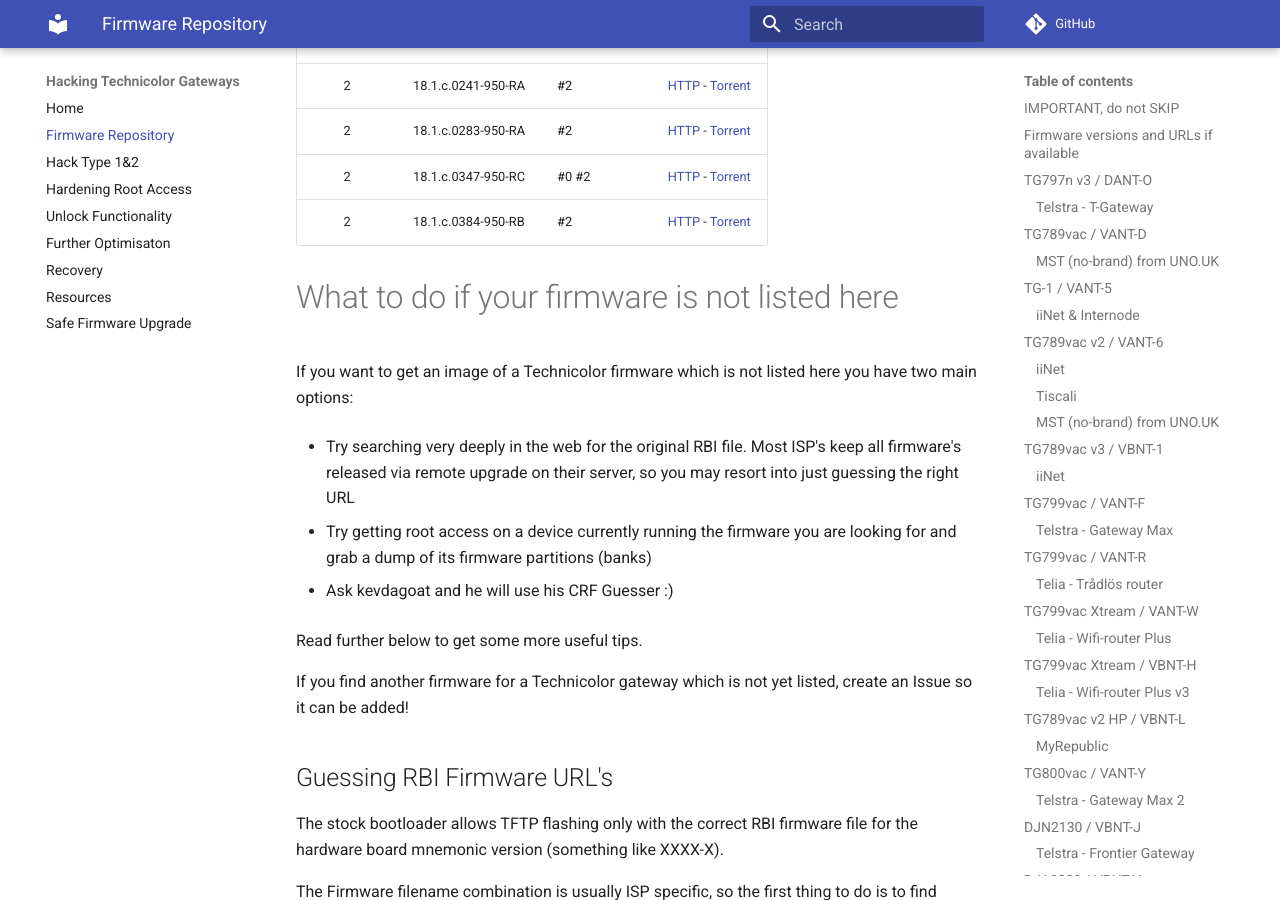
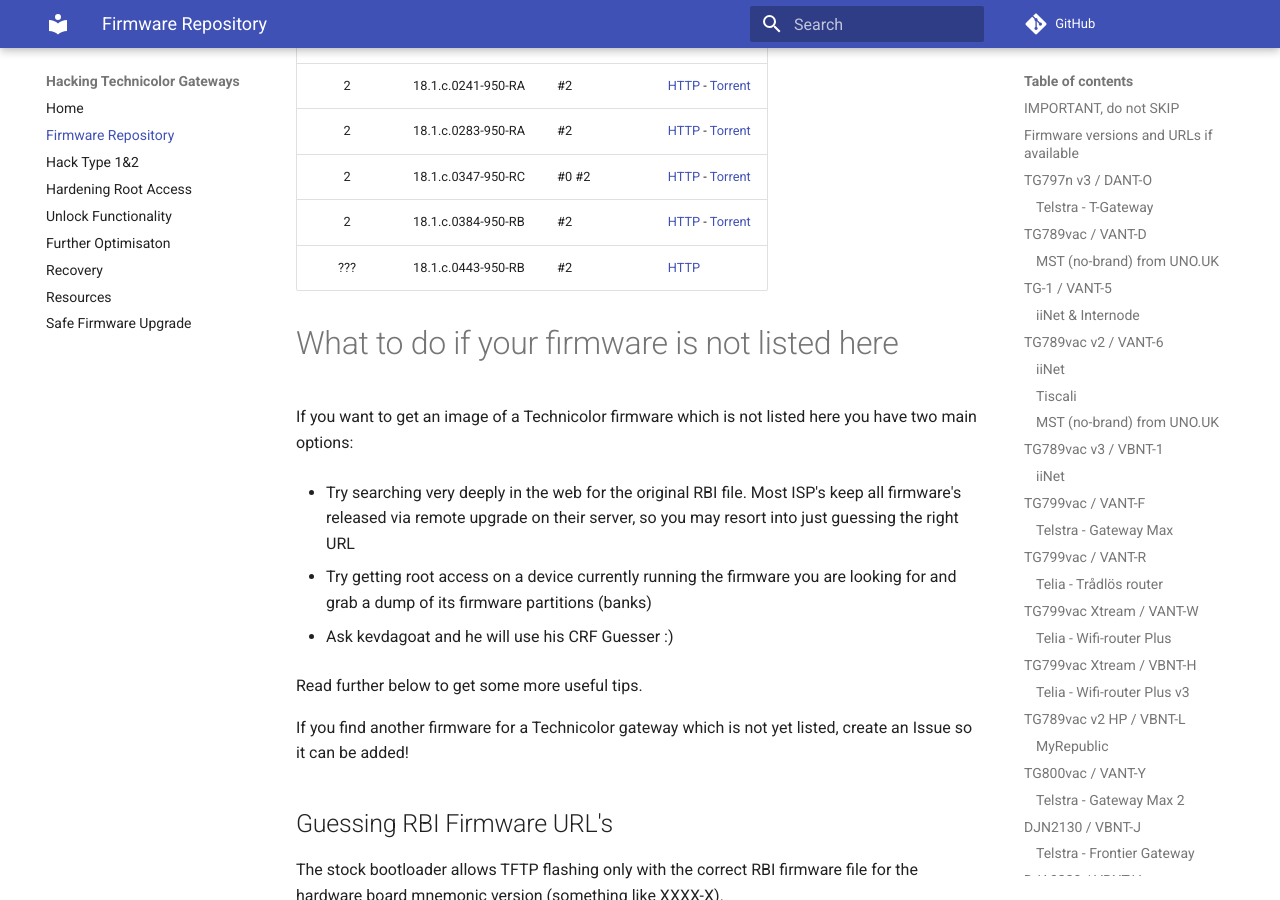
Before and after one commit to hack-technicolor/hack-technicolor, an MkDocs documentation site: the page built from docs/Firmware Repository.md, in a window 1280 px wide and 900 px high, scrolled down 7995 px. Built offline with MkDocs 1.6.1 and Material for MkDocs 9.7.7, drawn with Linux system fonts in a browser that asks for light colours; comment, search, counter and statistics services are not loaded.

Commit message:
Add new firmware

```diff
--- a/docs/Firmware Repository.md
+++ b/docs/Firmware Repository.md
@@ -209,6 +209,7 @@
 | 2      | 18.1.c.0283-950-RA | #2            | [HTTP](http://fwstore.bdms.telstra.net/Technicolor_vcnt-a_CRF916-18.1.c.0283-950-RA/vcnt-a_CRF916-18.1.c.0283-950-RA.rbi) - [Torrent](https://github.com/kevdagoat/hack-technicolor/blob/master/torrents/vcnt-a/vcnt-a_CRF916-18.1.c.0283-950-RA.rbi.torrent?raw=true) |
 | 2      | 18.1.c.0347-950-RC | #0 #2         | [HTTP](http://fwstore.bdms.telstra.net/Technicolor_vcnt-a_CRF947-18.1.c.0347-950-RC/vcnt-a_CRF947-18.1.c.0347-950-RC.rbi) - [Torrent](https://github.com/kevdagoat/hack-technicolor/blob/master/torrents/vcnt-a/vcnt-a_CRF947-18.1.c.0347-950-RC.rbi.torrent?raw=true) |
 | 2      | 18.1.c.0384-950-RB | #2            | [HTTP](http://fwstore.bdms.telstra.net/Technicolor_vcnt-a_CRF964-18.1.c.0384-950-RB/vcnt-a_CRF964-18.1.c.0384-950-RB.rbi) - [Torrent](https://github.com/kevdagoat/hack-technicolor/blob/master/torrents/vcnt-a/vcnt-a_CRF964-18.1.c.0384-950-RB.rbi.torrent?raw=true) |
+| ???    | 18.1.c.0443-950-RB | #2            | [HTTP](http://fwstore.bdms.telstra.net/Technicolor_vcnt-a_CRF983-18.1.c.0443-950-RB/vcnt-a_CRF983-18.1.c.0443-950-RB.rbi) |
 
 # What to do if your firmware is not listed here
 
```
